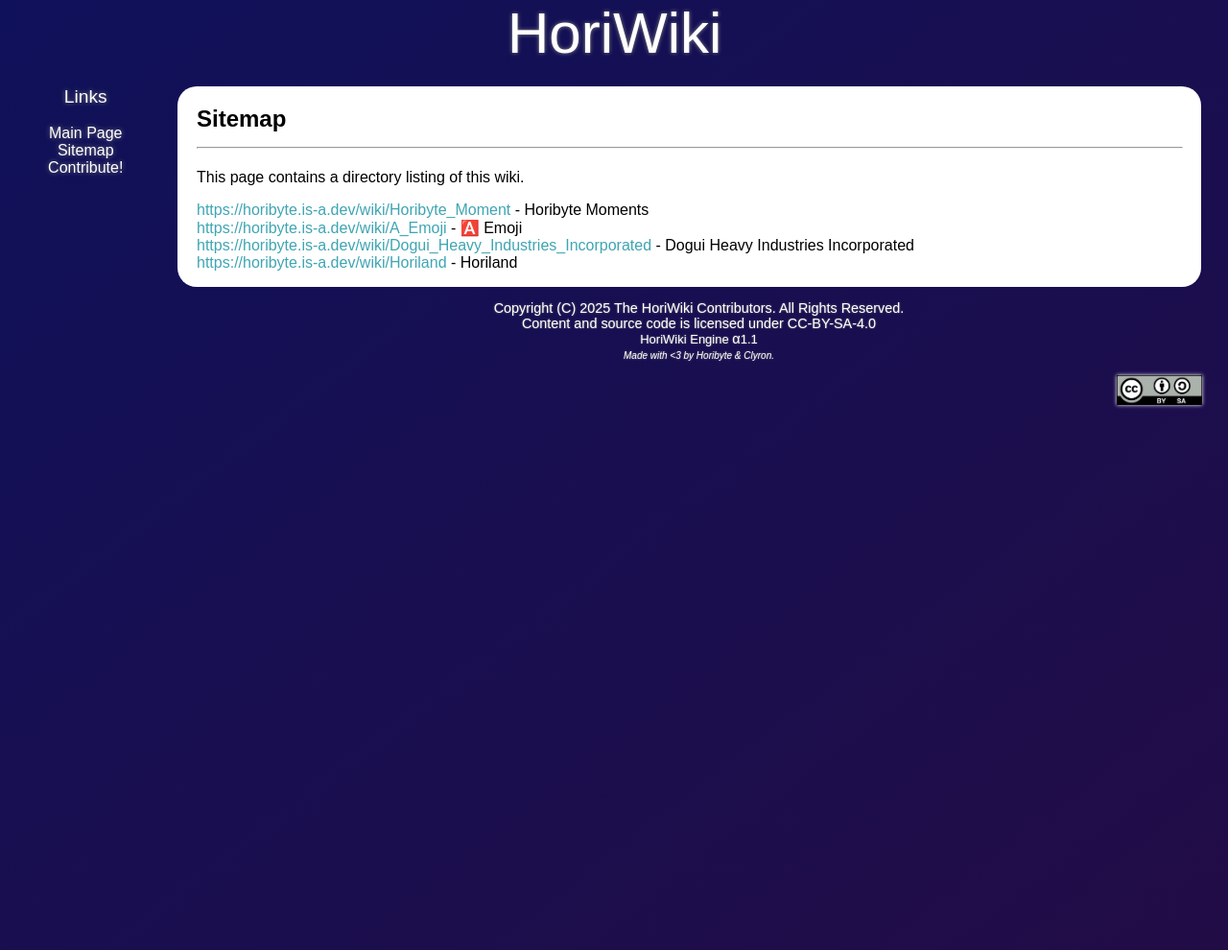
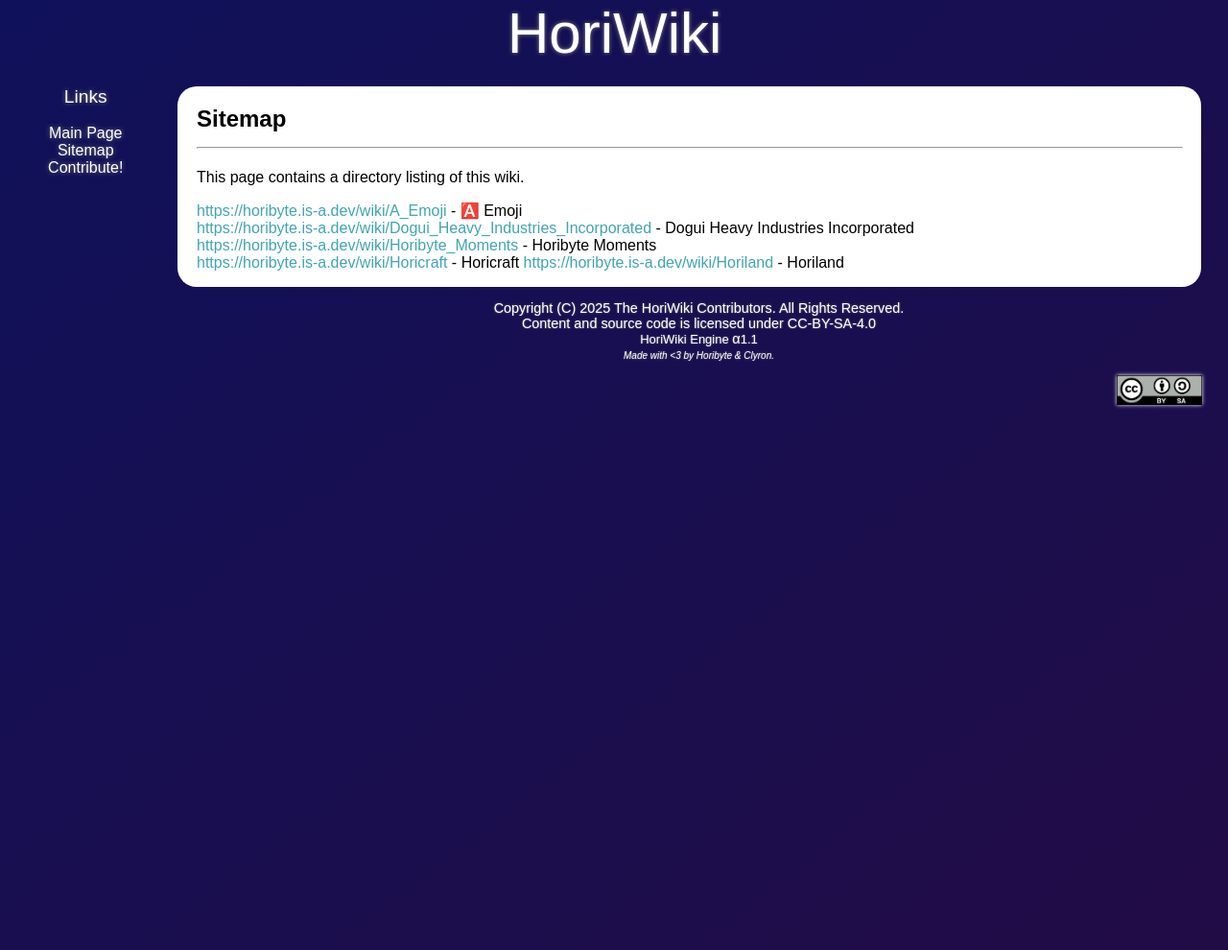
Before and after one commit to horibyte/wiki, a Jekyll site: the page built from pages/special/sitemap.html, in a window 1280 px wide. Shown: the whole page at 96% size. Built offline with Jekyll 4.4.1, drawn with Linux system fonts in a browser that asks for light colours.

Commit message:
new article; sort articles alphabetically in sitemap

```diff
--- a/pages/special/sitemap.html
+++ b/pages/special/sitemap.html
@@ -4,7 +4,8 @@ title: Sitemap
 permalink: /Special:Sitemap.html
 ---
 <p>This page contains a directory listing of this wiki.</p>
-<a href="Horibyte_Moments">{{ site.url }}/Horibyte_Moment</a> - Horibyte Moments<br>
 <a href="A_Emoji">{{ site.url }}/A_Emoji</a> - 🅰️ Emoji<br>
 <a href="Dogui_Heavy_Industries_Incorporated">{{ site.url }}/Dogui_Heavy_Industries_Incorporated</a> - Dogui Heavy Industries Incorporated<br>
+<a href="Horibyte_Moments">{{ site.url }}/Horibyte_Moments</a> - Horibyte Moments<br>
+<a href="Horicraft">{{ site.url }}/Horicraft</a> - Horicraft
 <a href="Horiland">{{ site.url }}/Horiland</a> - Horiland
```
Also changed, not shown: pages/articles/horicraft.md (added, +19 -0 lines), 6 other files.
